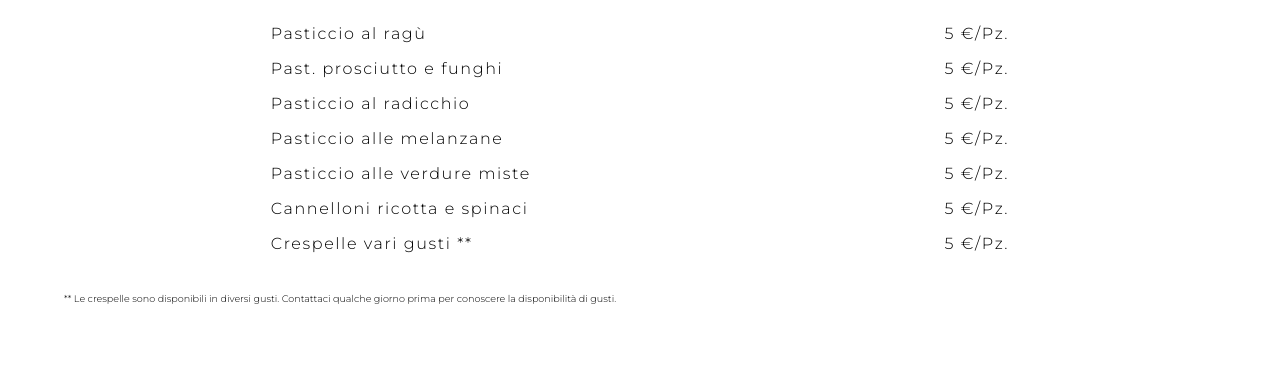
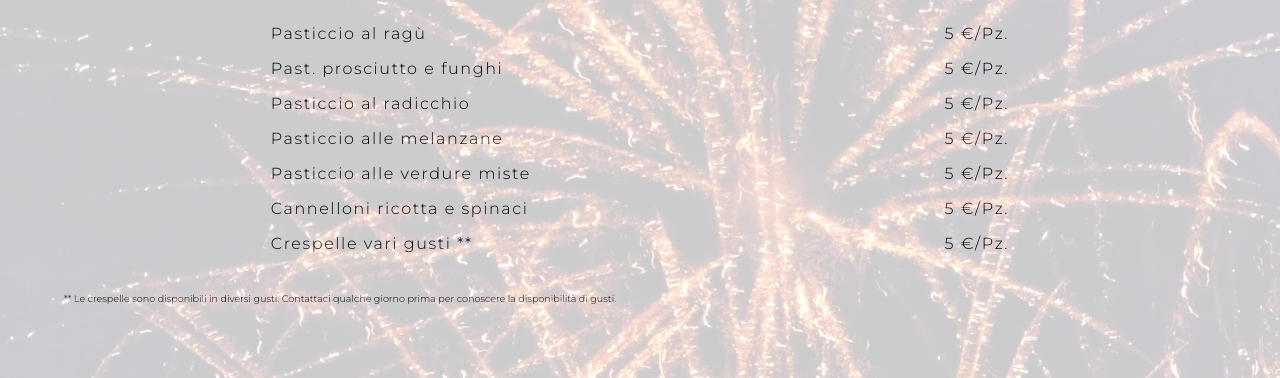
Before and after one commit to lucazanesco/lucazanesco.github.io, a plain HTML site: page index.html in a window 1280 px wide. Shown: the part 344-722 px from the top of the page. Drawn offline with Linux system fonts and the light colour scheme; files whose address does not match are found by name.

Commit message:
foto cambiata

```diff
--- a/style1.css
+++ b/style1.css
@@ -98,7 +98,6 @@ body {
 .flexw {
     flex-basis: 90%;
     text-align: center;
-    position: relative;
 
 }
 
@@ -119,7 +118,7 @@ body {
     height: 100%;
     width: 100%;
     position: absolute;
-    background-image: url('/Users/lucazanesco/Documents/GitHub/lucazanesco.github.io/img_Cap/capodanno.jpg');
+    background-image: url('/Users/lucazanesco/Documents/GitHub/lucazanesco.github.io/img_Cap/capodanno_1.jpg');
     background-size: cover;
     background-repeat: no-repeat;
     opacity: 0.2;
```
Also changed, not shown: img_Cap/capodanno_1.jpg (added).
